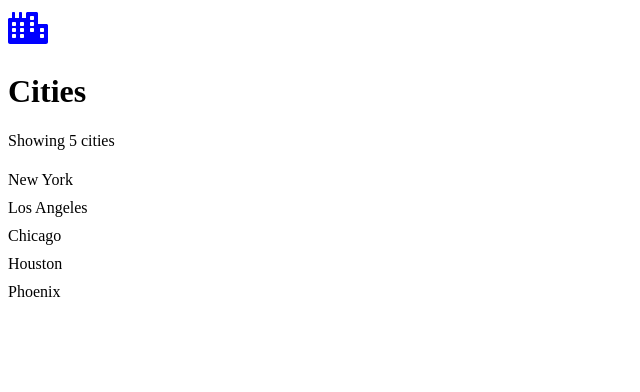
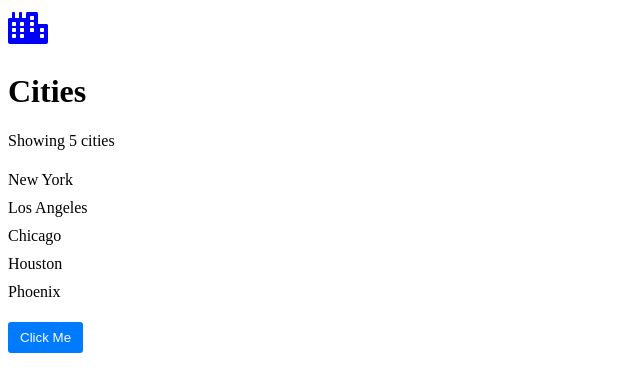
Before and after one commit to DevAhmedKhalil/mosh-react-app, a React (Vite) app: page / in a window 1280 px wide. Shown: the top 392 px of the page, without its empty margins (0-640 px from the left). Built offline with nearby package versions, Linux system fonts and the light colour scheme.

Commit message:
9- execrise- using css module

```diff
--- a/src/App.tsx
+++ b/src/App.tsx
@@ -1,3 +1,4 @@
+import Button from "./components/Button/Button";
 import ListGroup from "./components/ListGroup";
 import { FaCity } from "react-icons/fa";
 
@@ -7,12 +8,12 @@ function App() {
   return (
     <div>
       <FaCity color="blue" size={40} />
-
       <ListGroup
         items={cities}
         heading="Cities"
         onSelectItem={(city) => console.log(city)}
       />
+      <Button>Click Me</Button>
     </div>
   );
 }
--- /dev/null
+++ b/src/components/Button/Button.module.css
@@ -0,0 +1,10 @@
+.btn {
+  padding: 8px 12px;
+  border-radius: 3px;
+  border: 0;
+}
+
+.btn-primary {
+  background-color: #007bff;
+  color: white;
+}
--- /dev/null
+++ b/src/components/Button/Button.tsx
@@ -0,0 +1,18 @@
+import styles from "./Button.module.css";
+
+interface ButtonProps {
+  color?: "primary" | "secondary" | "success" | "warning" | "danger";
+  children: React.ReactNode;
+
+  onClick?(): void;
+}
+
+const Button = ({ color = "primary", children, onClick }: ButtonProps) => {
+  return (
+    <button className={[styles.btn, styles[`btn-${color}`]].join(" ")} onClick={onClick}>
+      {children}
+    </button>
+  );
+};
+
+export default Button;
```
Also changed, not shown: src/components/Button.tsx (deleted, +0 -12 lines).
